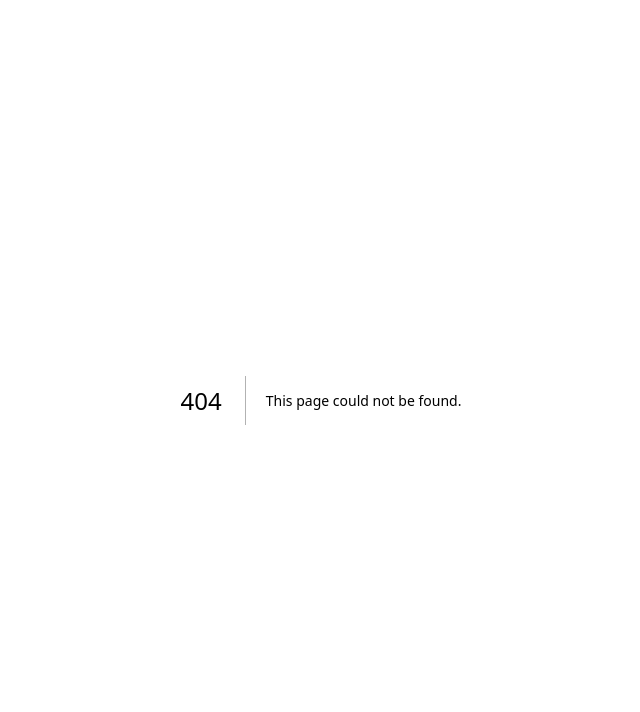
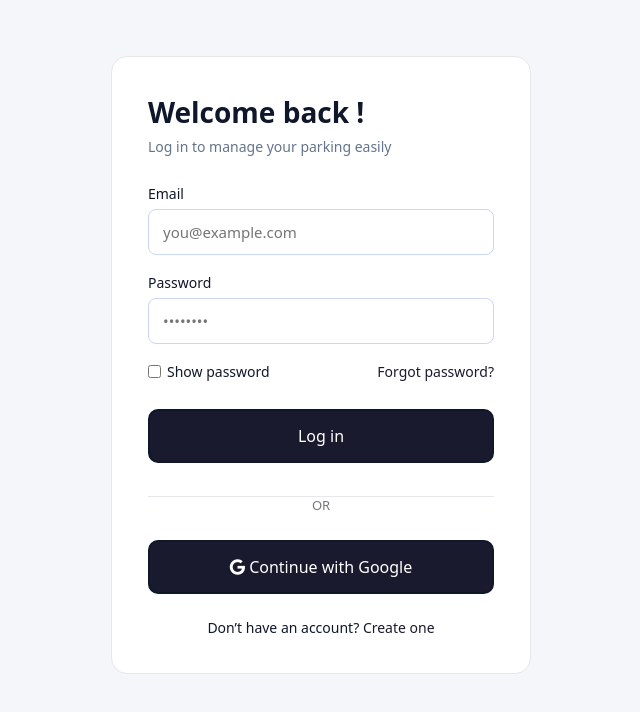
Before and after one commit to ShreyasKobal/ParkZo.webapp, a Next.js app: page /login in a window 1280 px wide. Before the commit this address had no page. Shown: the top 712 px of the page, without its empty margins (319-959 px from the left). Built offline with nearby package versions, Linux system fonts and the light colour scheme.

Commit message:
Migrate login page to Next.js

```diff
--- /dev/null
+++ b/app/login/page.js
@@ -0,0 +1,166 @@
+"use client";
+
+import { useEffect, useRef } from "react";
+import { supabaseClient } from "../../lib/supabaseClient";
+
+export default function LoginPage() {
+  const loginFormRef = useRef(null);
+  const googleBtnRef = useRef(null);
+
+  useEffect(() => {
+    let cancelled = false;
+    const loginForm = loginFormRef.current;
+    const googleBtn = googleBtnRef.current;
+
+    // Ported from js/auth.js's loadUserProfile(). On this page there are no
+    // #userName/#userEmail/#navUserAvatar/#dropdownUserAvatar elements (no
+    // navbar here — same as the original login.html), so this intentionally
+    // has nothing to update. Kept as a faithful no-op rather than removed,
+    // to mirror the original code path exactly.
+    async function loadUserProfile() {
+      const {
+        data: { user },
+      } = await supabaseClient.auth.getUser();
+      if (!user) return;
+    }
+
+    // Ported from js/auth.js's updateAuthUI(). The original also had a
+    // lockScreen()/showOnly(loginCard) branch for the logged-out case —
+    // omitted here because #app/#authOverlay/#loginCard don't exist on this
+    // page either, so that branch was always a no-op in the original too.
+    // Preserved existing behavior: this does NOT redirect an already
+    // logged-in visitor away from the login form.
+    async function updateAuthUI() {
+      const { data } = await supabaseClient.auth.getUser();
+      if (cancelled) return;
+      if (data.user) {
+        await loadUserProfile();
+      }
+    }
+
+    updateAuthUI();
+
+    // LOGIN (ported from js/auth.js)
+    async function handleLoginSubmit(e) {
+      e.preventDefault();
+      console.log("Login button clicked");
+
+      const email = loginForm.querySelector('input[type="email"]').value;
+      const password = loginForm.querySelector("#password").value;
+
+      const { error } = await supabaseClient.auth.signInWithPassword({
+        email,
+        password,
+      });
+
+      if (error) {
+        if (error.message.toLowerCase().includes("email not confirmed")) {
+          alert(
+            "Your email is not verified yet.\n\nPlease check your inbox and click the confirmation link."
+          );
+        } else {
+          alert(error.message);
+        }
+        return;
+      }
+
+      // Preserved existing quirk: this fires on every successful login, not
+      // just unconfirmed signups. Not fixed here — auth flow is out of scope.
+      await supabaseClient.auth.resend({
+        type: "signup",
+        email,
+      });
+
+      // Preserved existing behavior: no redirect after a successful login on
+      // this page (see updateAuthUI() above — it's a no-op here).
+      updateAuthUI();
+    }
+    if (loginForm) loginForm.addEventListener("submit", handleLoginSubmit);
+
+    // GOOGLE LOGIN (ported from js/auth.js) — no redirectTo override, exactly
+    // as original, so OAuth redirect behavior is unchanged.
+    async function handleGoogleClick() {
+      const { error } = await supabaseClient.auth.signInWithOAuth({
+        provider: "google",
+      });
+      if (error) {
+        console.error("Google login error:", error.message);
+      }
+    }
+    if (googleBtn) googleBtn.addEventListener("click", handleGoogleClick);
+
+    // Diagnostic call present in the original js/auth.js — preserved as-is.
+    async function getCurrentUser() {
+      const { data } = await supabaseClient.auth.getUser();
+      return data.user;
+    }
+    getCurrentUser().then((user) => {
+      console.log("Current user:", user);
+    });
+
+    return () => {
+      cancelled = true;
+      if (loginForm)
+        loginForm.removeEventListener("submit", handleLoginSubmit);
+      if (googleBtn) googleBtn.removeEventListener("click", handleGoogleClick);
+    };
+  }, []);
+
+  return (
+    <main className="auth-container">
+      <div className="auth-card">
+        <h2>Welcome back !</h2>
+        <p className="auth-subtext">Log in to manage your parking easily</p>
+
+        <form id="loginForm" ref={loginFormRef} className="auth-form">
+          <div className="input-group">
+            <label>Email</label>
+            <input type="email" placeholder="you@example.com" required />
+          </div>
+
+          <div className="input-group">
+            <label>Password</label>
+            <input
+              type="password"
+              id="password"
+              placeholder="••••••••"
+              required
+            />
+          </div>
+
+          <div className="auth-row">
+            <label className="show-password">
+              <input type="checkbox" id="showPassword" />
+              Show password
+            </label>
+            <a href="forgot-password.html" className="link">
+              Forgot password?
+            </a>
+          </div>
+
+          <button type="submit" className="auth-btn">
+            Log in
+          </button>
+
+          <div className="divider">OR</div>
+
+          <button
+            type="button"
+            id="googleLoginBtn"
+            ref={googleBtnRef}
+            className="auth-btn google-btn"
+          >
+            <i className="fab fa-google"></i> Continue with Google
+          </button>
+        </form>
+
+        <p className="auth-footer">
+          Don’t have an account?{" "}
+          <a href="signup.html" className="link">
+            Create one
+          </a>
+        </p>
+      </div>
+    </main>
+  );
+}
```
